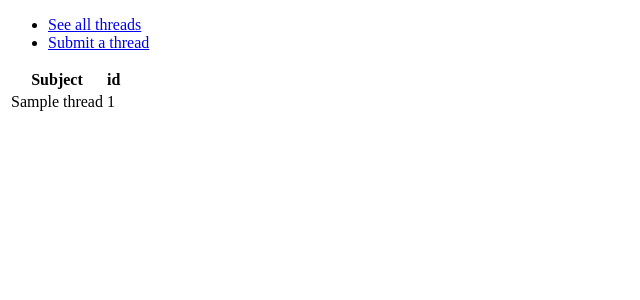
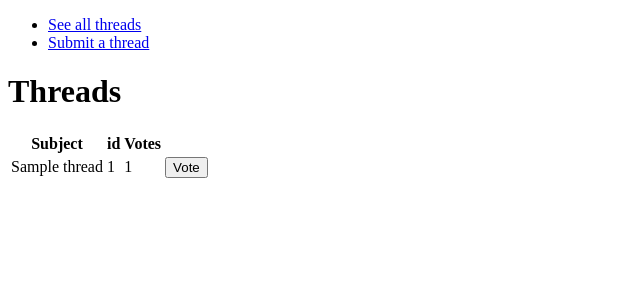
Before and after one commit to Melimet/DiscussionForum, a Flask app: page /Threads in a window 1280 px wide. Shown: the top 300 px of the page, without its empty margins (0-640 px from the left). Run offline with Flask 2, Linux system fonts and the light colour scheme; tables that the repository leaves empty hold one stand-in row (values such as "Sample post").

Commit message:
Trying to add voting functionality

```diff
--- a/application/Threads/Thread.py
+++ b/application/Threads/Thread.py
@@ -1,12 +1,12 @@
 from application import db
+
 
 class Thread(db.Model):
     id = db.Column(db.Integer, primary_key=True)
-
     name = db.Column(db.String(50), nullable=False)
-
+    votes = db.Column(db.Integer, nullable=False)
     ##date_created = db.Column(db.DateTime, default=db.func.current.timestamp())
-
 
     def __init__(self, name):
         self.name = name
+        self.votes = 0
--- a/application/Threads/views.py
+++ b/application/Threads/views.py
@@ -1,14 +1,16 @@
 from application import app, db
 from flask import render_template, request, redirect, url_for
 from application.Threads.Thread import Thread
+
 
 @app.route("/Threads/new/")
 def Threads_form():
     return render_template("Threads/new.html")
 
+
+##Create a new Thread
 @app.route("/Threads/", methods=["POST"])
 def Threads_create():
-
     t = Thread(request.form.get("name"))
 
     db.session().add(t)
@@ -16,6 +18,16 @@ def Threads_create():
 
     return redirect(url_for("Threads_index"))
 
+
 @app.route("/Threads", methods=["GET"])
 def Threads_index():
-    return render_template("Threads/list.html", Threads = Thread.query.all())
+    return render_template("Threads/list.html", Threads=Thread.query.all())
+
+
+@app.route("/Thread/<Thread_id>/", methods=["POST"])
+def Thread_vote(Thread_id):
+    t = Thread.query.get(Thread_id)
+    t.votes += 1
+    db.session().commit()
+
+    return redirect(url_for("Threads_index"))
--- a/application/templates/Threads/list.html
+++ b/application/templates/Threads/list.html
@@ -1,15 +1,24 @@
 {% extends "layout.html" %}
 
 {% block body %}
+    <H1>Threads</H1>
     <table>
         <tr>
             <th>Subject</th>
             <th>id</th>
+            <th>Votes</th>
         </tr>
         {% for Thread in Threads %}
         <tr>
             <td>{{ Thread.name }}</td>
             <td>{{ Thread.id }}</td>
+            <td>{{ Thread.votes }}</td>
+            <td>
+                <form method="POST"
+                      action="{{ url_for('Thread_votes', Thread_id=Thread.id) }}">
+                      <input type = "submit" value="Vote"/>
+                </form>
+            </td>
         </tr>
         {%  endfor %}
     </table>
```
